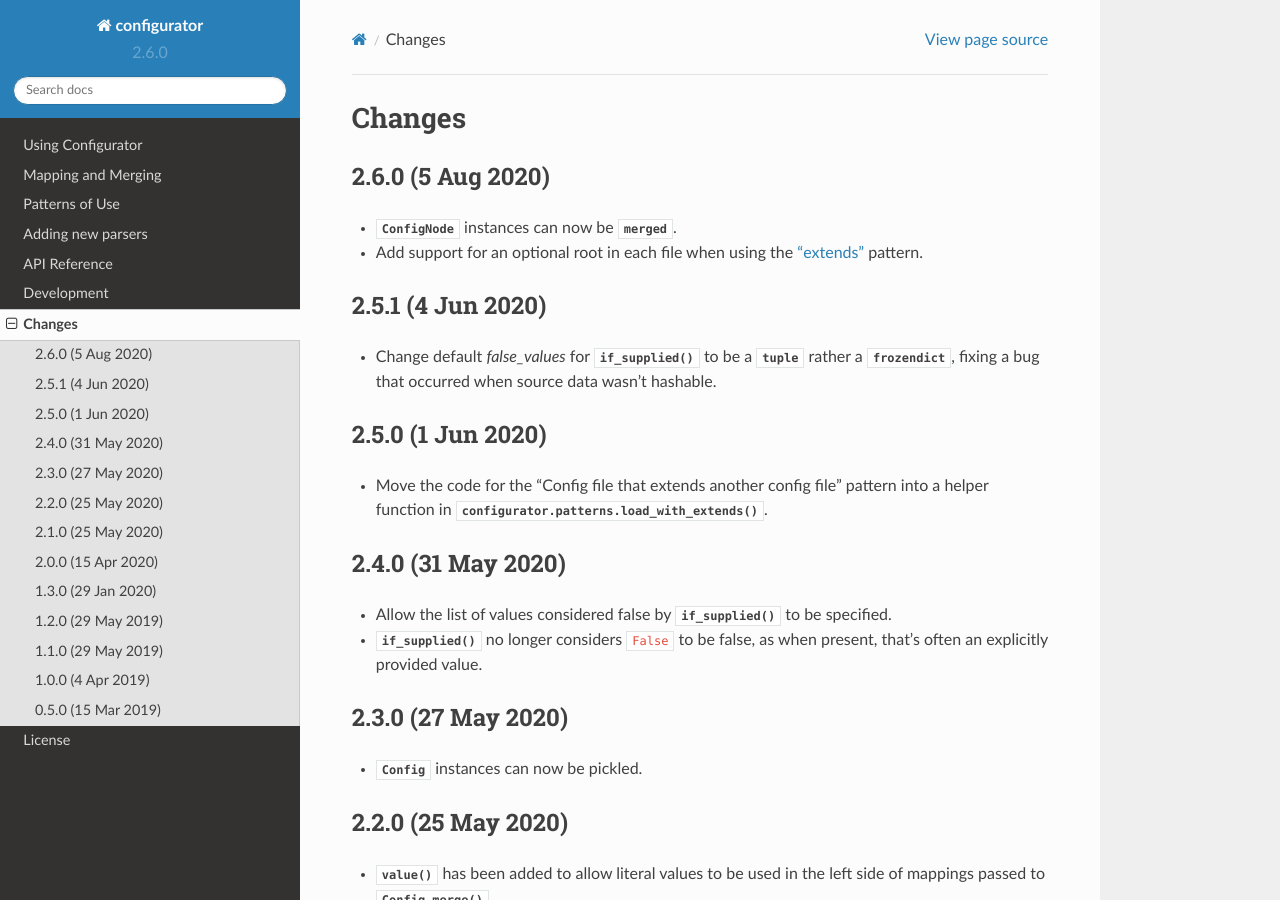
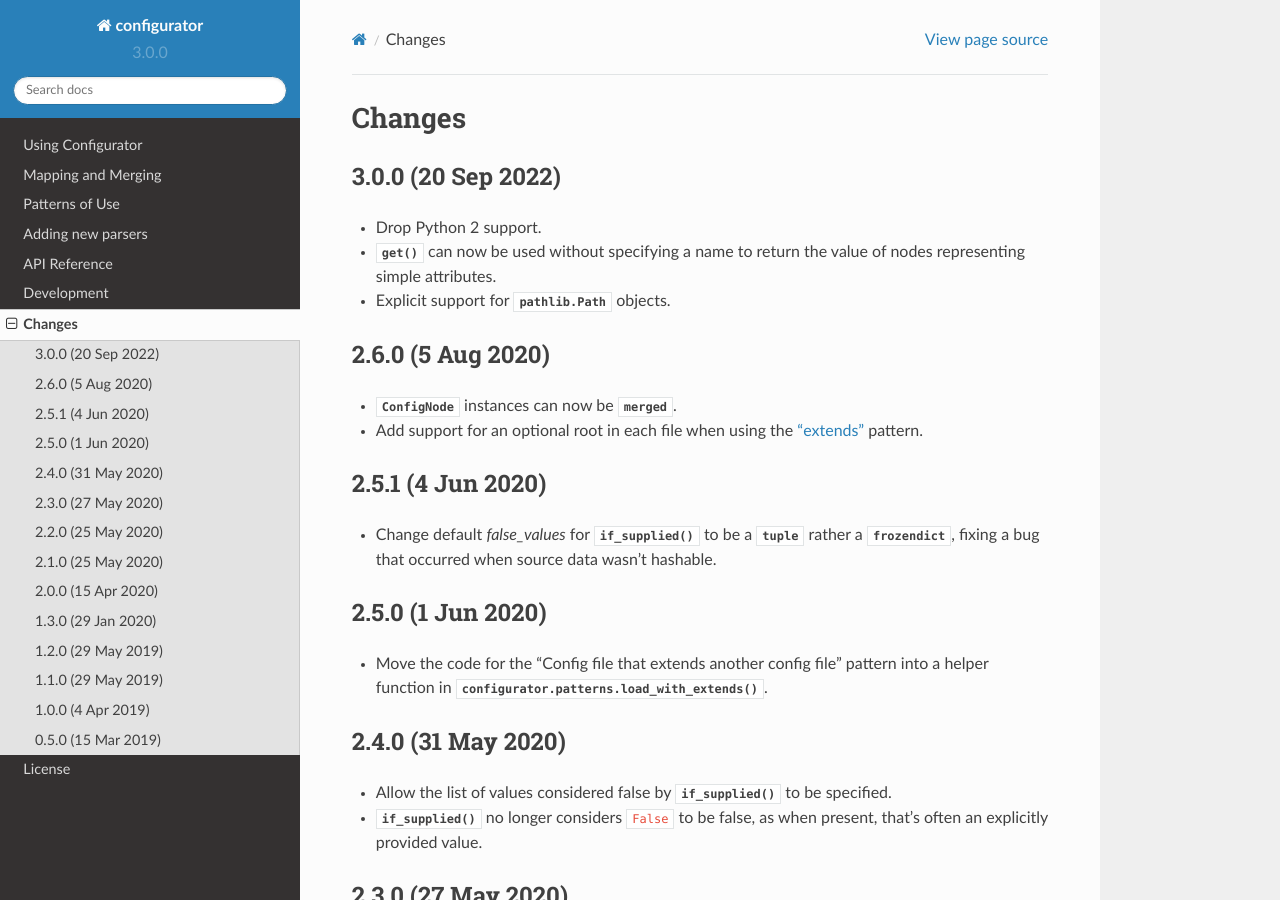
Before and after one commit to simplistix/configurator, a Sphinx documentation site: the page built from docs/changes.rst, in a window 1280 px wide and 900 px high. Built offline with Sphinx 7.4.7 and the Read the Docs theme 2.0.0, drawn with Linux system fonts in a browser that asks for light colours.

Commit message:
Prepare for 3.0.0 release

```diff
--- a/docs/changes.rst
+++ b/docs/changes.rst
@@ -2,6 +2,17 @@
 
 Changes
 =======
+
+3.0.0 (20 Sep 2022)
+-------------------
+
+- Drop Python 2 support.
+
+- :meth:`~.node.ConfigNode.get` can now be used without specifying a name
+  to return the value of nodes representing simple attributes.
+
+- Explicit support for :class:`pathlib.Path` objects.
+
 
 2.6.0 (5 Aug 2020)
 ------------------
--- a/setup.py
+++ b/setup.py
@@ -9,7 +9,7 @@ base_dir = os.path.dirname(__file__)
 
 setup(
     name='configurator',
-    version='2.6.0',
+    version='3.0.0',
     author='Chris Withers',
     author_email='chris@withers.org',
     license='MIT',
```
